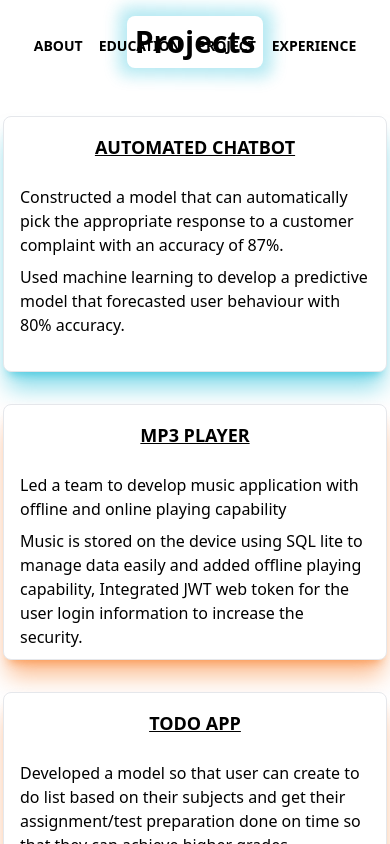
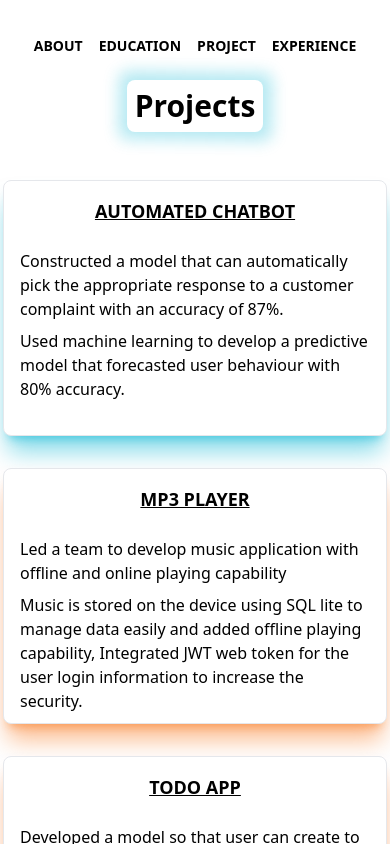
Before and after one commit to aryanluther/portfoliolatest, a Next.js app: page /project in a window 390 px wide. Shown: the top 844 px of the page. Built offline with nearby package versions, Linux system fonts and the light colour scheme.

Commit message:
fixed margin

```diff
--- a/pages/project.tsx
+++ b/pages/project.tsx
@@ -10,7 +10,7 @@ export default function project() {
       exit={{ opacity: 1 }}
       className="absolute top-0 left-0 w-full h-full"
     >
-      <div className="lg:mt-32 mt-4 pb-12">
+      <div className="lg:mt-32 mt-20 pb-12">
         <div className="flex justify-center">
           <div className="pb-">
             <div className="relative group">
```
